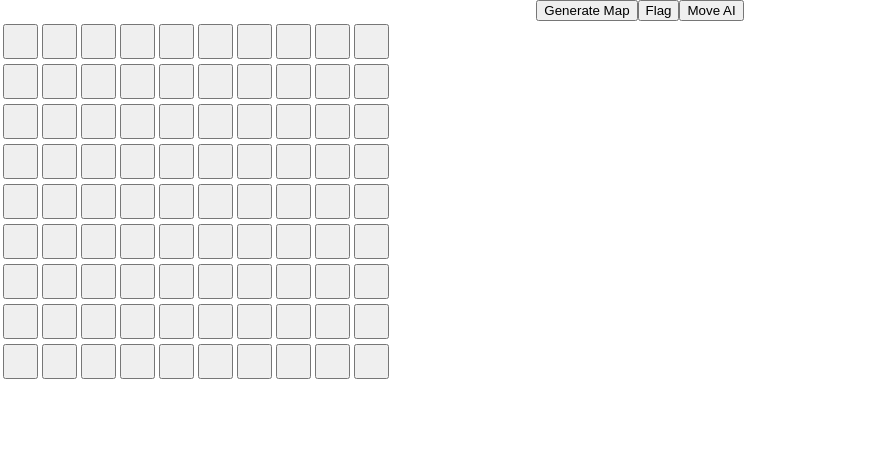
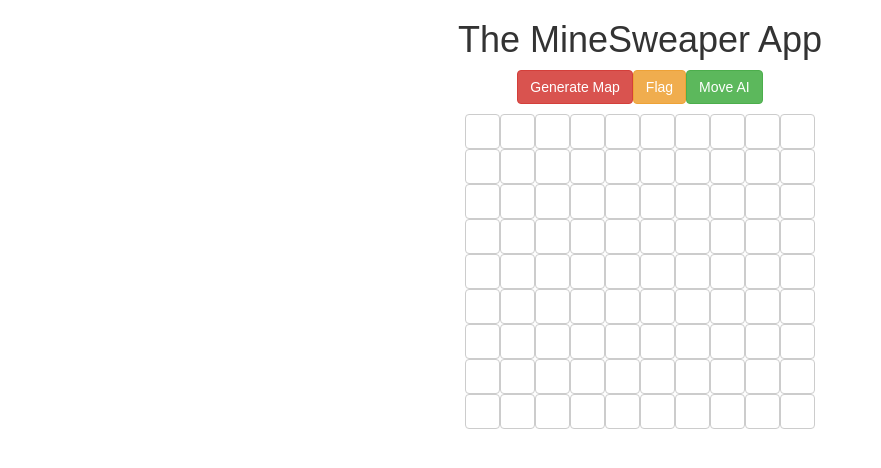
Before and after one commit to 3montyjack/MineSweeperAI, a React (Create React App) app: page / in a window 1280 px wide. Shown: the top 468 px of the page, without its empty margins (0-881 px from the left). Built offline with nearby package versions, Linux system fonts and the light colour scheme.

Commit message:
Improved the look and fixed the flagging, seemes to be a bug with the ai and clicking squares when guessing, there is some logic missing for it.

```diff
--- a/package.json
+++ b/package.json
@@ -5,6 +5,7 @@
   "dependencies": {
     "mercury": "^14.1.0",
     "react": "^16.7.0",
+    "react-bootstrap": "^0.32.4",
     "react-dom": "^16.7.0",
     "react-scripts": "1.1.5"
   },
--- a/public/index.html
+++ b/public/index.html
@@ -10,6 +10,8 @@
     -->
     <link rel="manifest" href="%PUBLIC_URL%/manifest.json">
     <link rel="shortcut icon" href="%PUBLIC_URL%/favicon.ico">
+    <link rel="stylesheet" href="https://maxcdn.bootstrapcdn.com/bootstrap/3.3.7/css/bootstrap.min.css" integrity="sha384-BVYiiSIFeK1dGmJRAkycuHAHRg32OmUcww7on3RYdg4Va+PmSTsz/K68vbdEjh4u" crossorigin="anonymous">
+
     <!--
       Notice the use of %PUBLIC_URL% in the tags above.
       It will be replaced with the URL of the `public` folder during the build.
--- a/src/App.css
+++ b/src/App.css
@@ -31,3 +31,11 @@
   from { transform: rotate(0deg); }
   to { transform: rotate(360deg); }
 }
+.centered {
+  position: relative;
+  margin-left:auto;
+  margin-right:auto;
+}
+.boardStuff {
+
+}
--- a/src/App.js
+++ b/src/App.js
@@ -1,6 +1,7 @@
 import React, { Component } from 'react';
 import './App.css';
 import GameArea from './GameArea/GameArea.js';
+
 
 class App extends Component {
   render() {
--- a/src/GameArea/GameArea.js
+++ b/src/GameArea/GameArea.js
@@ -1,9 +1,8 @@
 import React, {Component} from "react";
-import { getMap } from './../GameLogic/GenerateMap.js';
+import {getMap} from './../GameLogic/GenerateMap.js';
 import Tile from './../MineSweaperTile/MineSweeperTile.js';
-import { clickSpace } from './../GameLogic/GameClick.js';
-import { makeMove} from "./../TheAI/TheAI.js";
-
+import {clickSpace} from './../GameLogic/GameClick.js';
+import {makeMove} from "./../TheAI/TheAI.js";
 
 class GameArea extends Component {
   constructor(props) {
@@ -41,7 +40,7 @@ class GameArea extends Component {
     })
     console.log(this.state.toggleFlag)
     this.setState({
-      toggleName: this.state.toggleFlag
+      toggleName: !this.state.toggleFlag
         ? 'Flagging'
         : 'Flag'
     })
@@ -96,24 +95,28 @@ class GameArea extends Component {
     var size = 0;
 
     return (<div>
-      <button onClick={this.generateMap}>
-        Generate Map
-      </button>
-      <button onClick={this.handleFlag}>
-        {this.state.toggleName}
-      </button>
-      <button onClick={this.moveAI}>
-        Move AI
-      </button>
+      <h1>The MineSweaper App</h1>
       <div></div>
-      <table id="simple-board">
-        <tbody>
+      <div>
+        <button className="btn btn-danger" onClick={this.generateMap}>
+          Generate Map
+        </button>
+        <button className="btn btn-warning" onClick={this.handleFlag}>
+          {this.state.toggleName}
+        </button>
+        <button className="btn btn-success" onClick={this.moveAI}>
+          Move AI
+        </button>
+      </div>
+      <p></p>
+      <table id="simple-board" className="centered">
+        <tbody className="boardStuff">
           {
             this.state.gameBoard != null && this.state.gameBoard.getDisplayBoard().map(i => {
               return (<tr key={size}>{
                   i.map(j => {
                     size++;
-                    return (<td key={size}><Tile key={size} data={j} revealTile={this.revealTile} ai={this.state.aiBoard}/></td>);
+                    return (<td key={size}><Tile key={size} data={j} lose={this.state.lose} win={this.state.win} revealTile={this.revealTile} ai={this.state.aiBoard} /></td>);
                   })
                 }
               </tr>)
--- a/src/GameLogic/GameClick.js
+++ b/src/GameLogic/GameClick.js
@@ -17,9 +17,12 @@ export function clickSpace(x, y, gameBoard, flagging) {
       revealed0 = true;
       lose = gameState.lose(gameBoard);
       win = gameState.winning(gameBoard);
-    } else {
+    } else if (!board.get(x,y).getFlaged()){
       console.log("Flagging");
       board.get(x, y).setFlag(true);
+    } else {
+      console.log("Un-Flagging");
+      board.get(x, y).setFlag(false);
     }
   }
   console.log("Win, Lose: " ,win, lose);
--- a/src/MineSweaperTile/MineSweeperTile.js
+++ b/src/MineSweaperTile/MineSweeperTile.js
@@ -4,7 +4,11 @@ class MineTile extends Component {
   constructor(props) {
     super(props);
     this.state = {
-      value: ""
+      value: "",
+      disabled: false,
+      className: 'btn btn-default Box-size',
+      classNameDanger: 'btn btn-danger Box-size',
+      classNameWarn: 'btn btn-warning Box-size'
     };
     this.handleClick = this.handleClick.bind(this);
   }
@@ -18,25 +22,14 @@ class MineTile extends Component {
 
   }
 
-  componentDidUpdate(prevProps) {
-    if (this.props.ai !== null) {
-      if (this.props.userID !== prevProps.userID) {
-        this.setState({
-          value: this.props.ai[this.props.data.getX()][this.props.data.getY()]
-            ? ""
-            : "red"
-        })
-      }
-    }
+  onChange(e) {
+    console.log(e.target.props.data);
   }
 
   render() {
     //TODO Implement Changed Tiles based on AI Clicking them
     return (<div>
-      <button style={{
-          backgroundColor: this.state.value
-
-        }} className="Box-size" onClick={this.handleClick}>{this.props.data.getRevealed() && <p>{this.props.data.getValue()}</p>}
+      <button disabled={this.props.data.getRevealed() || this.props.lose || this.props.win} className={this.props.data.getRevealed() && this.props.data.getBomb() ?  this.state.classNameDanger : this.props.data.getFlaged() ? this.state.classNameWarn : this.state.className} onClick={this.handleClick}>{this.props.data.getRevealed() && <p>{this.props.data.getValue()}</p>}
         {this.props.data.getFlaged() && !this.props.data.getRevealed() && <p>F</p>}
       </button>
     </div>);
```
Also changed, not shown: 2 other files (tests, documents, lock files or other folders).
